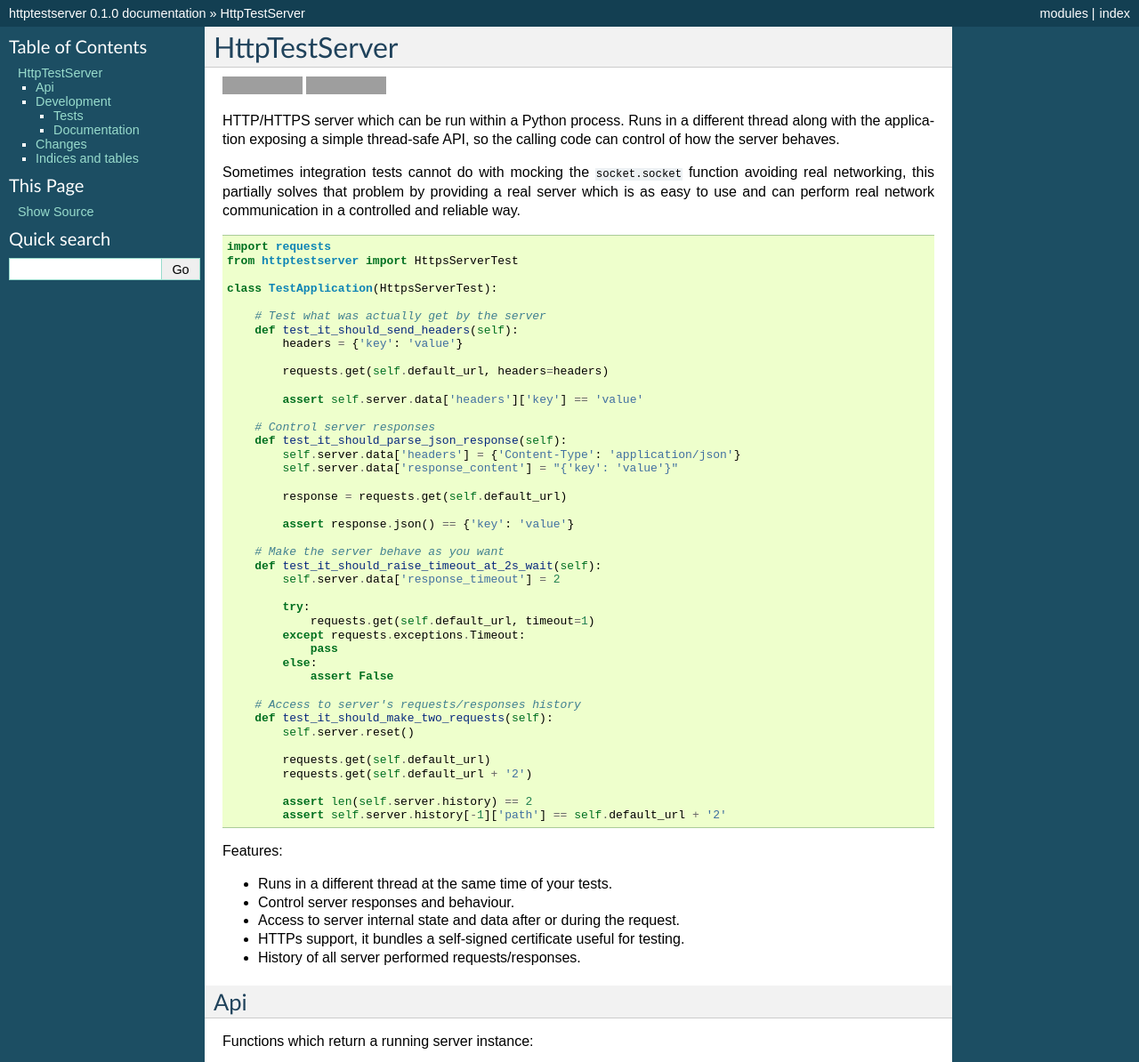
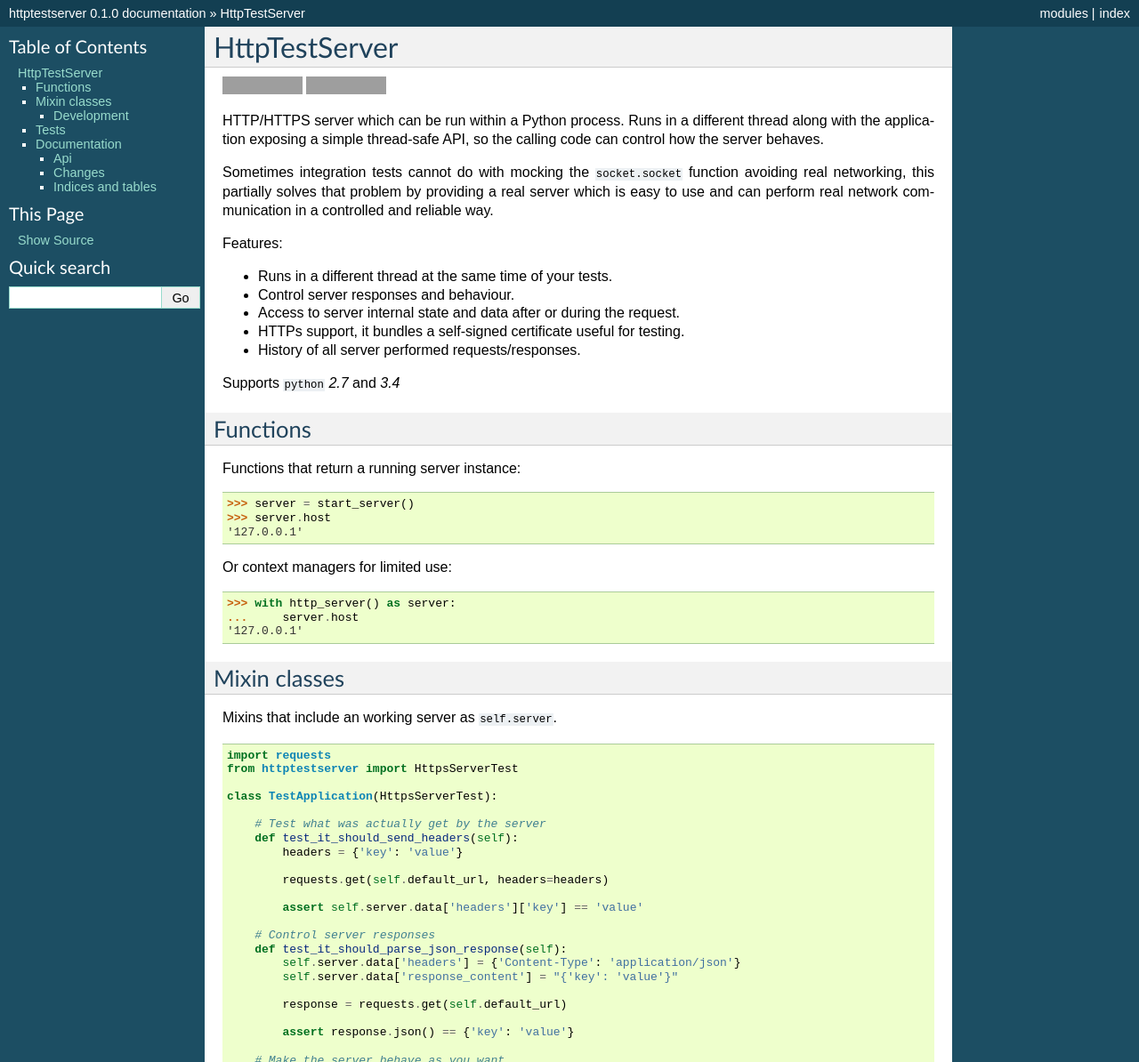
Before and after one commit to grupotaric/httptestserver, a Sphinx documentation site: the page built from docs/source/index.rst, in a window 1280 px wide and 1400 px high, cut to the strip 0-1194 px from the top of the window. Shown: the whole strip at 89% size. Built offline with Sphinx 7.4.7, drawn with Linux system fonts in a browser that asks for light colours; some of the changed text lies outside the part shown; grey boxes are pictures that could not be loaded.

```diff
--- a/HISTORY.rst
+++ b/HISTORY.rst
@@ -1,5 +1,7 @@
 Changes
 =======
+
+List of all the changes throughout different versions.
 
 .. changelog::
     :version: 0.1.0
--- a/README.rst
+++ b/README.rst
@@ -9,12 +9,51 @@ HttpTestServer
 
 HTTP/HTTPS server which can be run within a Python process. Runs in a
 different thread along with the application exposing a simple thread-safe API,
-so the calling code can control of how the server behaves.
+so the calling code can control how the server behaves.
 
 Sometimes integration tests cannot do with mocking the ``socket.socket``
 function avoiding real networking, this partially solves that problem by
-providing a real server which is as easy to use and can perform real network
+providing a real server which is easy to use and can perform real network
 communication in a controlled and reliable way.
+
+Features:
+
+* Runs in a different thread at the same time of your tests.
+* Control server responses and behaviour.
+* Access to server internal state and data after or during the request.
+* HTTPs support, it bundles a self-signed certificate useful for testing.
+* History of all server performed requests/responses.
+
+
+Supports ``python`` *2.7* and *3.4*
+
+
+Functions
+---------
+
+Functions that return a running server instance:
+
+.. code:: python
+
+    >>> server = start_server()
+    >>> server.host
+    '127.0.0.1'
+
+
+Or context managers for limited use:
+
+.. code:: python
+
+    >>> with http_server() as server:
+    ...     server.host
+    '127.0.0.1'
+
+
+Mixin classes
+-------------
+
+Mixins that include an working server as ``self.server``.
+
 
 .. code:: python
 
@@ -60,49 +99,6 @@ communication in a controlled and reliable way.
 
             assert len(self.server.history) == 2
             assert self.server.history[-1]['path'] == self.default_url + '2'
-
-
-Features:
-
-* Runs in a different thread at the same time of your tests.
-* Control server responses and behaviour.
-* Access to server internal state and data after or during the request.
-* HTTPs support, it bundles a self-signed certificate useful for testing.
-* History of all server performed requests/responses.
-
-
-Api
-===
-
-Functions which return a running server instance:
-
-.. autofunction:: start_server
-.. autofunction:: start_ssl_server
-
-Context managers for short in-place usage:
-
-.. autofunction:: http_server
-.. autofunction:: https_server
-
-The :class:`Server` class, with all the available functionality:
-
-.. autoclass:: Server
-    :members:
-
-
-The default handler is :class:`Handler` but it can be subclassed and extended:
-
-.. autoclass:: httptestserver.server.Handler
-    :members:
-
-Some mixings to start the server and use it directly from tests.
-
-.. autoclass:: HttpServerTest
-    :members:
-
-
-.. autoclass:: HttpsServerTest
-    :members:
 
 
 Development
--- /dev/null
+++ b/docs-requirements.txt
@@ -0,0 +1,2 @@
+sphinx
+changelog
--- a/docs/source/index.rst
+++ b/docs/source/index.rst
@@ -7,6 +7,43 @@
 .. module:: httptestserver
 
 .. include:: ../../README.rst
+
+Api
+===
+
+Functions which return a running server instance:
+
+.. autofunction:: start_server
+.. autofunction:: start_ssl_server
+
+Context managers for short in-place usage:
+
+.. autofunction:: http_server
+.. autofunction:: https_server
+
+The :class:`Server` class, with all the available functionality:
+
+.. autoclass:: Server
+    :members:
+
+
+The default handler is :class:`Handler` but it can be subclassed and extended:
+
+.. autoclass:: httptestserver.server.Handler
+    :members:
+
+Some mixings to start the server and use it directly from tests.
+
+.. autoclass:: HttpServerTest
+    :members:
+    :undoc-members:
+
+
+.. autoclass:: HttpsServerTest
+    :members:
+    :undoc-members:
+
+
 .. include:: ../../HISTORY.rst
 
 
```
